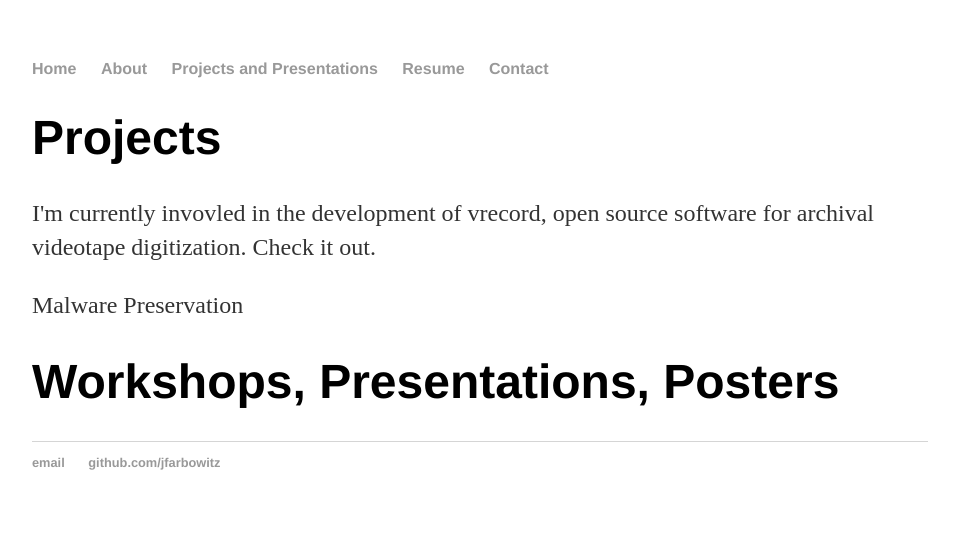
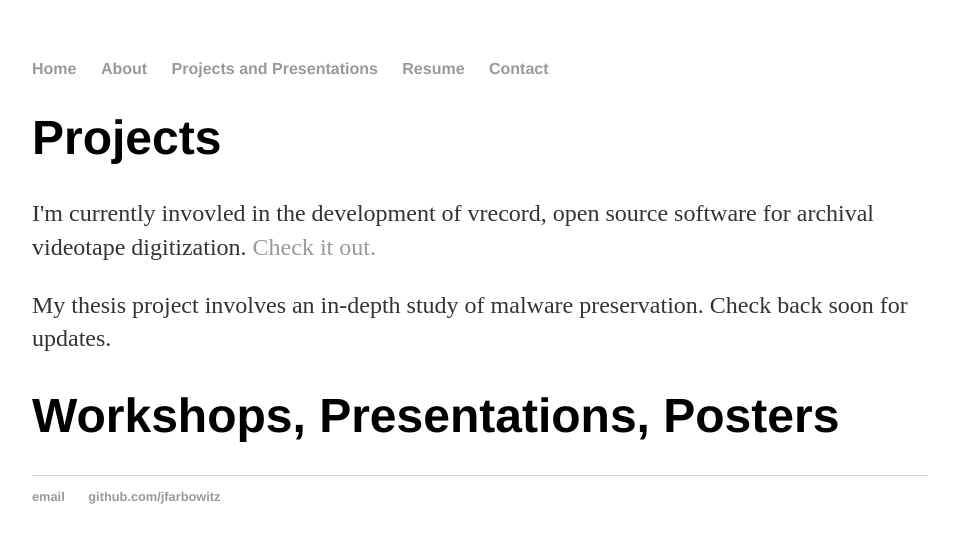
Before and after one commit to jfarbowitz/jfarbowitz.github.io, a Jekyll site: the page built from projects/index.html, in a window 1280 px wide. Shown: the top 543 px of the page, without its empty margins (160-1119 px from the left). Built offline with Jekyll 4.4.1, drawn with Linux system fonts in a browser that asks for light colours.

Commit message:
Update index.html

```diff
--- a/projects/index.html
+++ b/projects/index.html
@@ -5,9 +5,9 @@ title: Projects and Presentations
 
 	<div class="projects">
 			<h1>Projects</h1>
-	<p>I'm currently invovled in the development of vrecord, open source software for archival videotape digitization. Check it out.</p>
+	<p>I'm currently invovled in the development of vrecord, open source software for archival videotape digitization. <a href="https://github.com/amiaopensource/vrecord">Check it out.</a></p>
 
-	<p>Malware Preservation</p>
+	<p>My thesis project involves an in-depth study of malware preservation. Check back soon for updates.</p>
 	</div>
 	<div class="presentations">
 	  <h1>Workshops, Presentations, Posters</h1>
```
